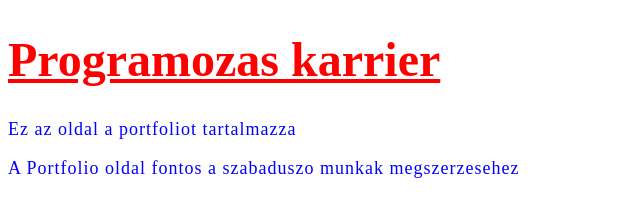
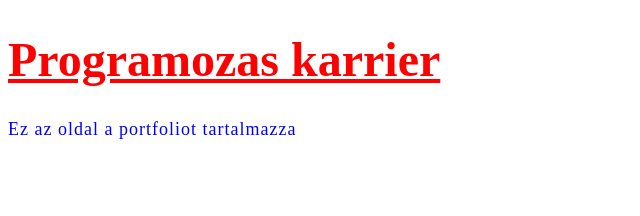
Before and after one commit to pfeihun/test, a plain HTML site: page index.html in a window 1280 px wide. Shown: the whole page, without its empty margins (0-640 px from the left). Drawn offline with Linux system fonts and the light colour scheme.

Commit message:
css+index valtoyas

```diff
--- a/index.html
+++ b/index.html
@@ -10,7 +10,6 @@
       <h1>Programozas karrier</h1>
       <p>Ez az oldal a portfoliot tartalmazza</p>
       <p>
-         A Portfolio oldal fontos a szabaduszo munkak megszerzesehez
       </p>
   </body>
 </html>
```
